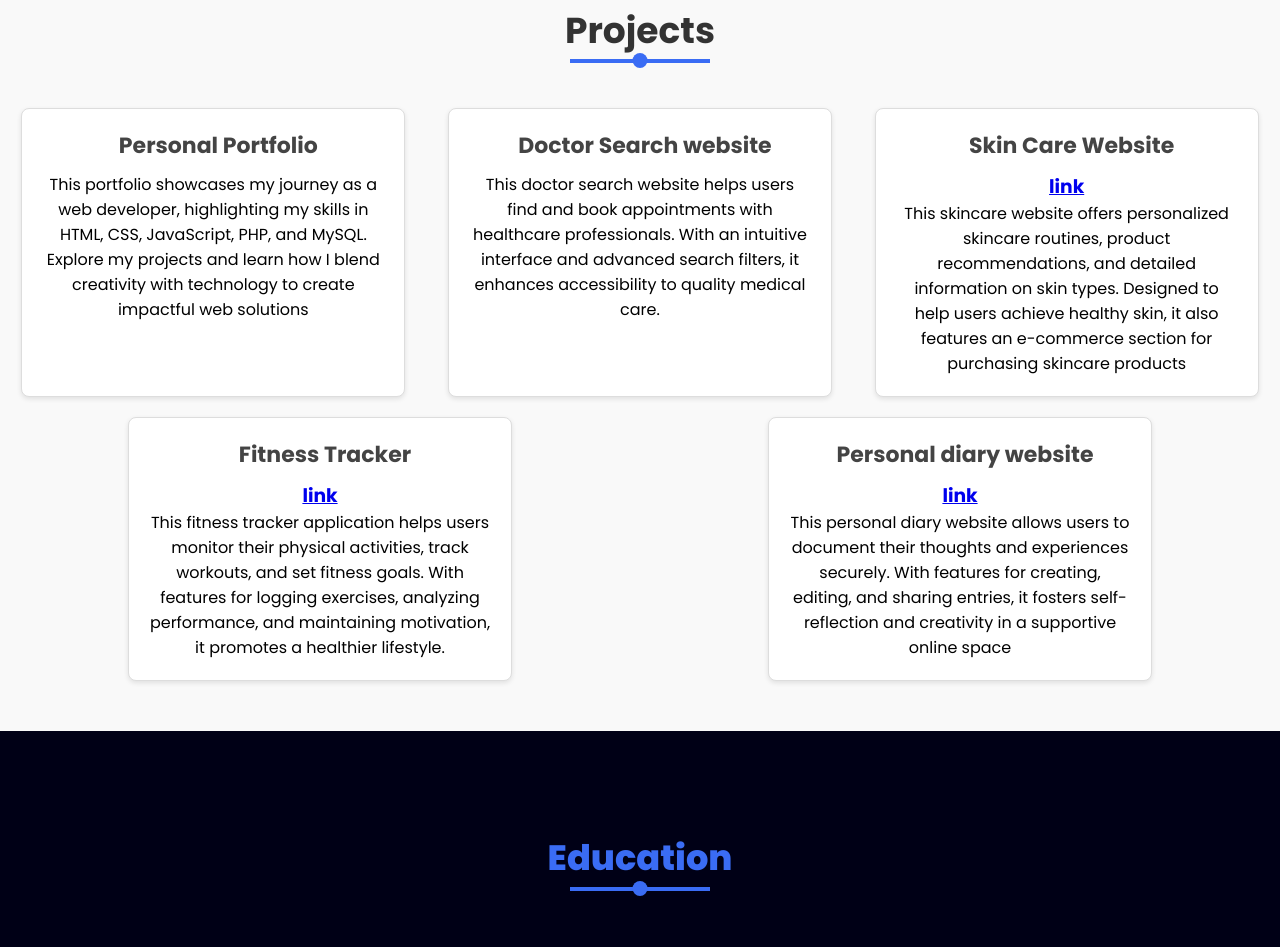
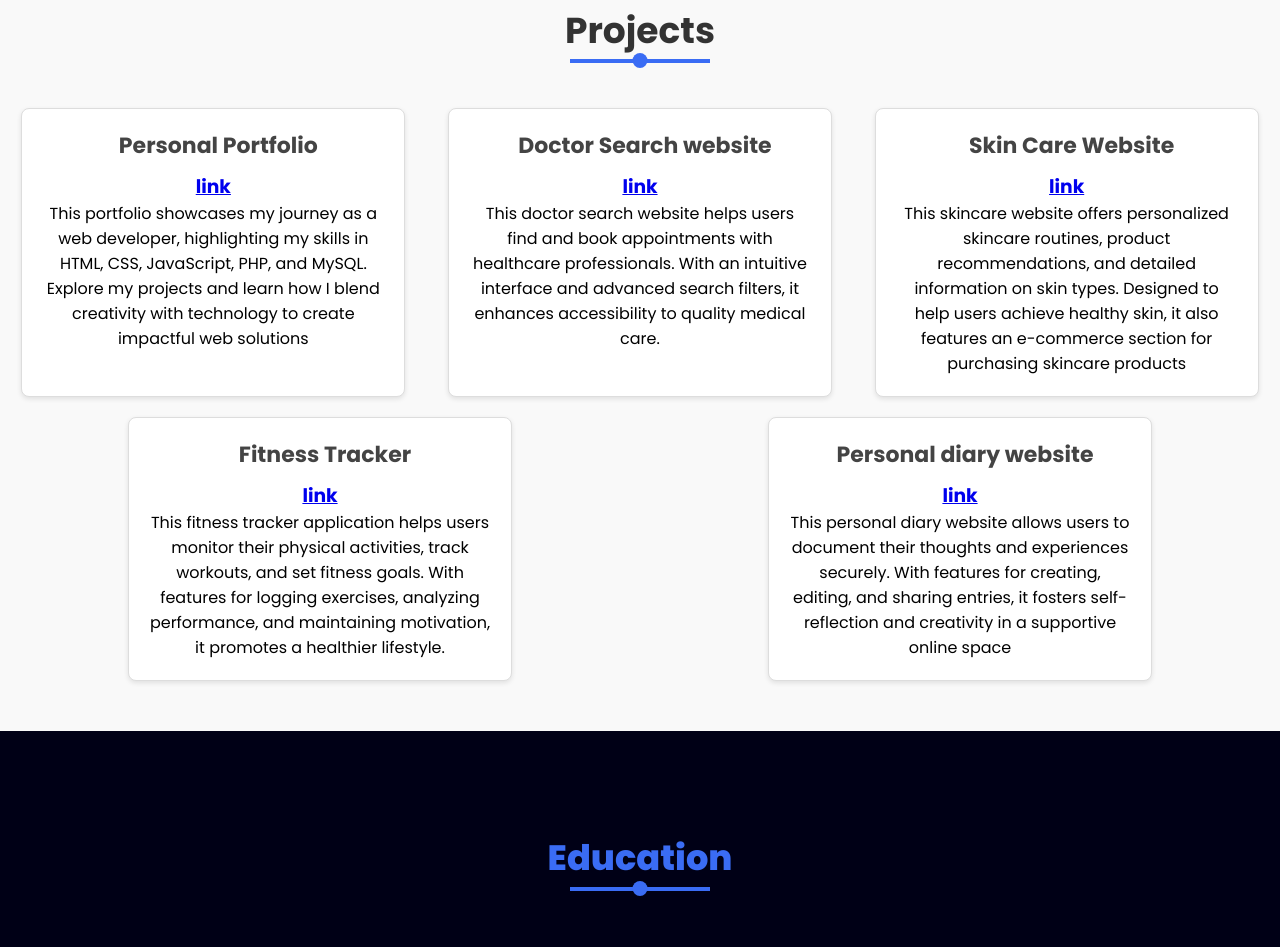
Before and after one commit to Mansimore21/portfolio, a plain HTML site: page index.html in a window 1280 px wide. Shown: the part 2127-3074 px from the top of the page. Drawn offline with Linux system fonts and the light colour scheme.

Commit message:
Update index.html

```diff
--- a/index.html
+++ b/index.html
@@ -136,7 +136,7 @@
           <div class="card-img">
             <span class="project-span" style="font-weight: bold;">Personal Portfolio</span>
           </div>
-          <h3><a href="https://mansimore21.github.io/portfolio/"></a></h3>
+          <h3><a href="https://mansimore21.github.io/portfolio/">link</a></h3>
           <p>This portfolio showcases my journey as a web developer, highlighting my skills in HTML, CSS, JavaScript, PHP, and MySQL. Explore my projects and learn how I blend creativity with technology to create impactful web solutions</p>
         </div>
 
@@ -145,7 +145,7 @@
 
             <span class="project-span" style="font-weight: bold;">Doctor Search website</span>
           </div>
-          <h3><a href="https://mansimore21.github.io/Doctor-Search/"></a></h3>
+          <h3><a href="https://mansimore21.github.io/Doctor-Search/">link</a></h3>
           <p> This doctor search website helps users find and book appointments with healthcare professionals. With an intuitive interface and advanced search filters, it enhances accessibility to quality medical care.</p>
         </div>
 
```
